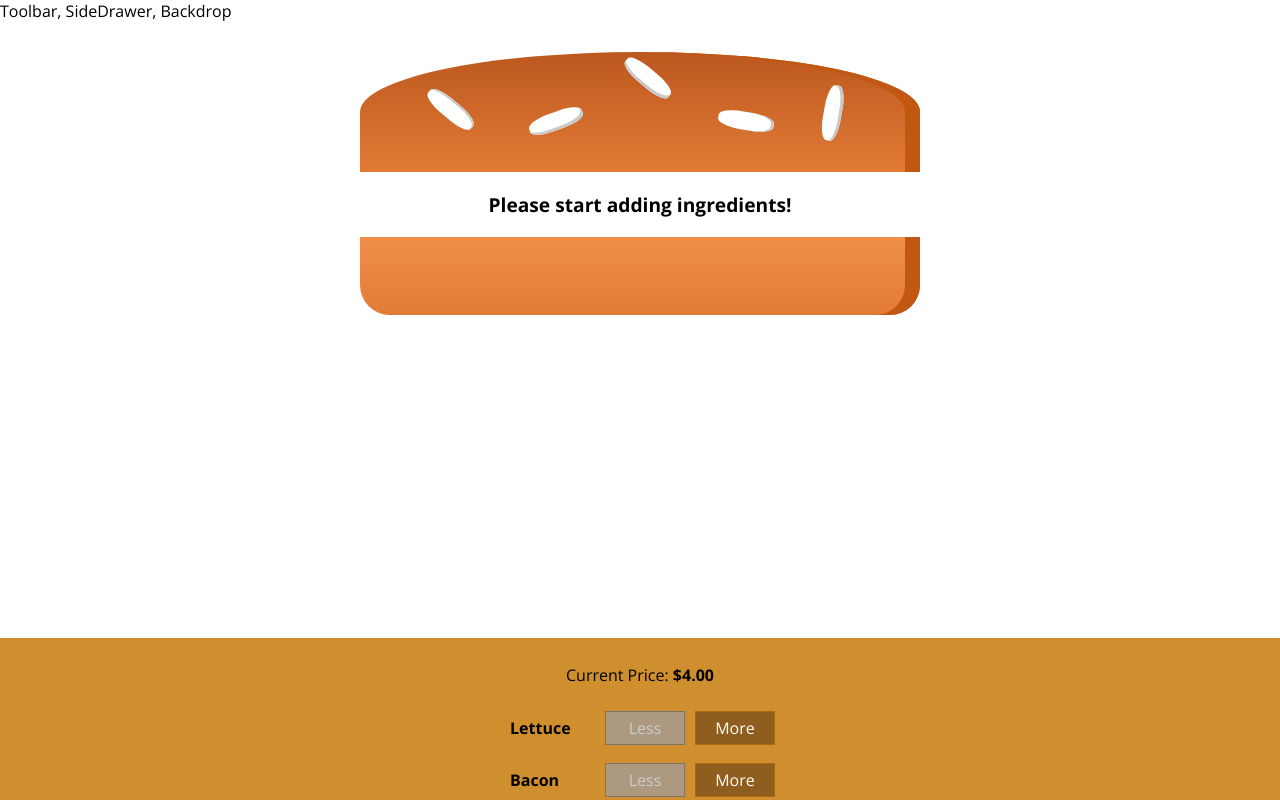
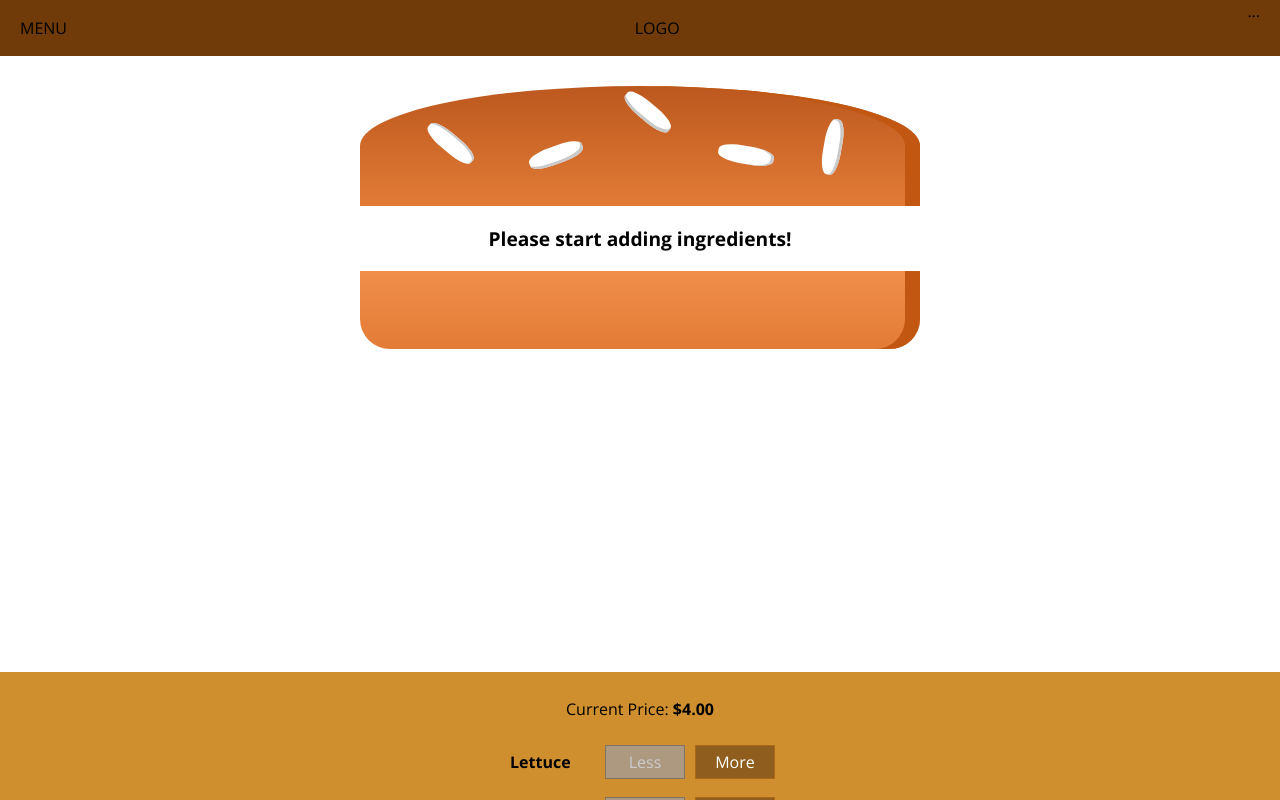
Before and after one commit to rubiconRiver/BurgerBuilder, a React app: page / in a window 1280 px wide. Shown: the top 800 px of the page. Built offline with nearby package versions, Linux system fonts and the light colour scheme.

Commit message:
added toolbar skeleton

```diff
--- a/src/components/Layout/Layout.css
+++ b/src/components/Layout/Layout.css
@@ -1,3 +1,3 @@
 .Content {
-    margin-top: 16px;
+    margin-top: 72px;
 }
--- a/src/components/Layout/Layout.js
+++ b/src/components/Layout/Layout.js
@@ -2,10 +2,11 @@
 
 import Aux from '../../hoc/Auxs';
 import classes from './Layout.css';
+import Toolbar from '../Navigation/Toolbar/Toolbar'
 
 const layout = (props) => (
         <Aux>
-            <div> Toolbar, SideDrawer, Backdrop</div>
+            <Toolbar/>
                 <main className={classes.Content}>
                     {props.children}
                 </main>
--- /dev/null
+++ b/src/components/Navigation/Toolbar/Toolbar.css
@@ -0,0 +1,19 @@
+.Toolbar {
+    height: 56px;
+    width: 100%;
+    position: fixed;
+    top: 0;
+    left: 0;
+    background-color: #703B09;
+    display: flex;
+    justify-content: space-between;
+    align-items: center;
+    padding: 0 20px;
+    box-sizing: border-box;
+    z-index: 90;
+}
+
+.Toolbar nav {
+    height: 100%;
+
+}
--- /dev/null
+++ b/src/components/Navigation/Toolbar/Toolbar.js
@@ -0,0 +1,17 @@
+import React from 'react';
+
+import classes from './Toolbar.css'
+
+const toolbar = (props) => {
+    return (
+        <header className={classes.Toolbar}>
+            <div>MENU</div>
+            <div>LOGO</div>
+            <nav>
+                ...
+            </nav>
+        </header>
+    );
+};
+
+export default toolbar;
```
